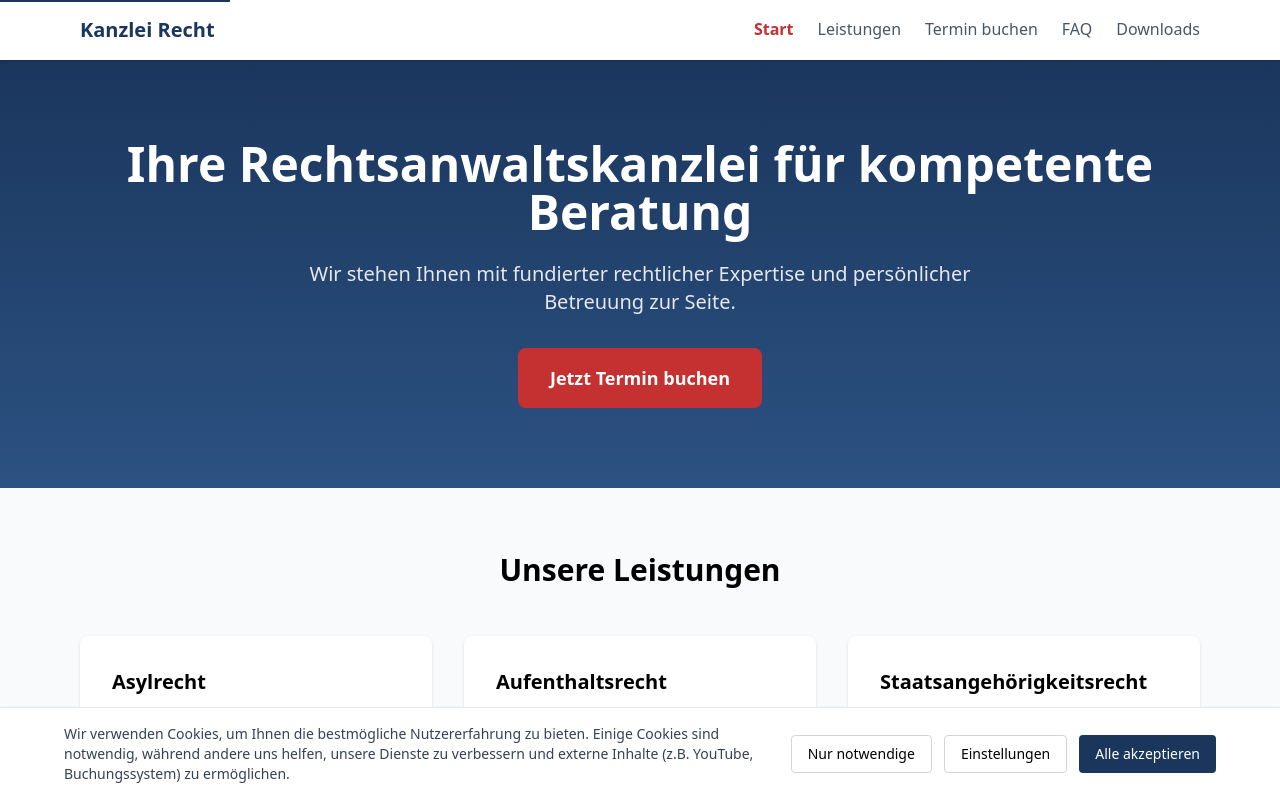
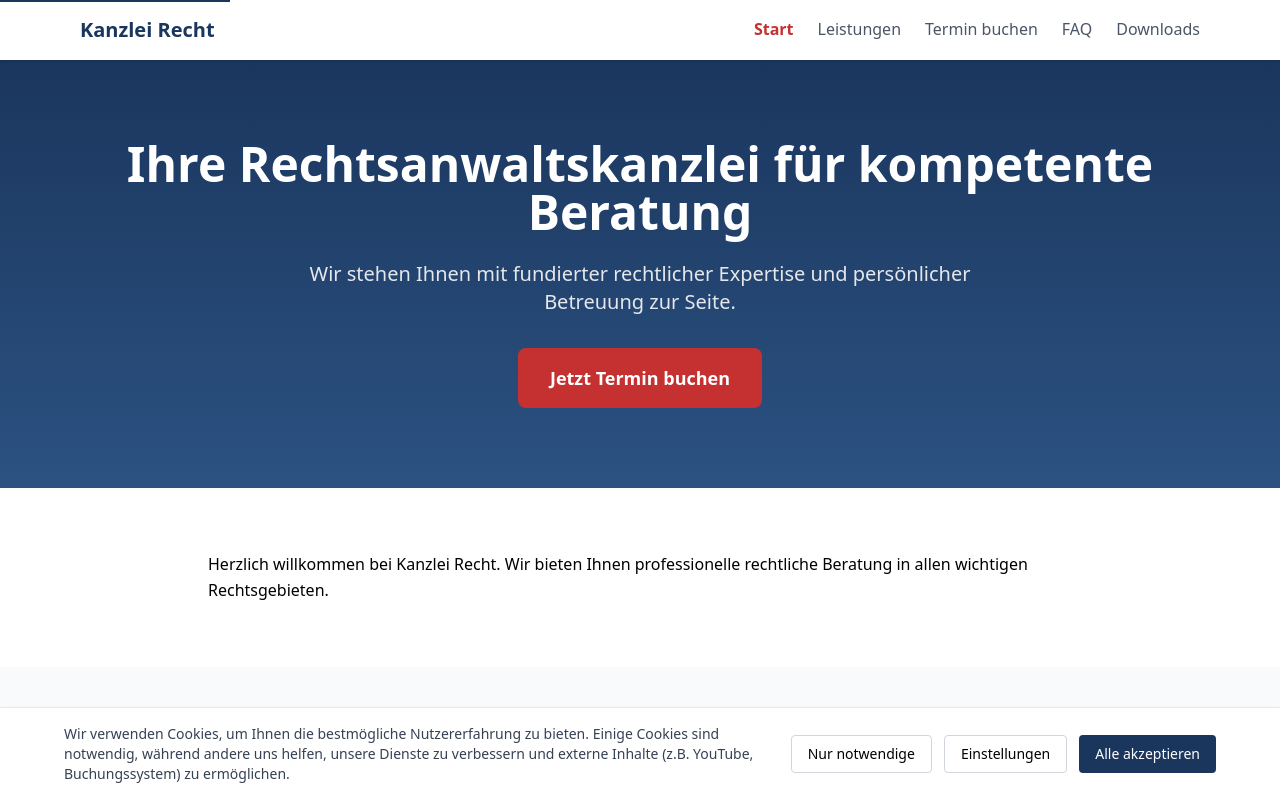
Before and after one commit to benam227/kanzlei-website, a React (Vite) app in the folder kanzlei-website/: page / in a window 1280 px wide. Shown: the top 798 px of the page. Built offline with nearby package versions, Linux system fonts and the light colour scheme; no server answers.

Commit message:
fix: cms homepage body and sections rendering

```diff
--- a/kanzlei-website/src/pages/HomePage.tsx
+++ b/kanzlei-website/src/pages/HomePage.tsx
@@ -1,4 +1,5 @@
 import { Link } from 'react-router-dom';
+import ReactMarkdown from 'react-markdown';
 import { usePageMeta } from '../lib/usePageMeta';
 import { loadHomepage, loadServices } from '../lib/content';
 
@@ -29,6 +30,14 @@ export default function HomePage() {
           </Link>
         </div>
       </section>
+
+      {homepage?.content && (
+        <section className="py-16">
+          <div className="max-w-4xl mx-auto px-4 prose prose-lg">
+            <ReactMarkdown>{homepage.content}</ReactMarkdown>
+          </div>
+        </section>
+      )}
 
       <section id="leistungen" className="py-16 bg-gray-50">
         <div className="max-w-6xl mx-auto px-4">
```
